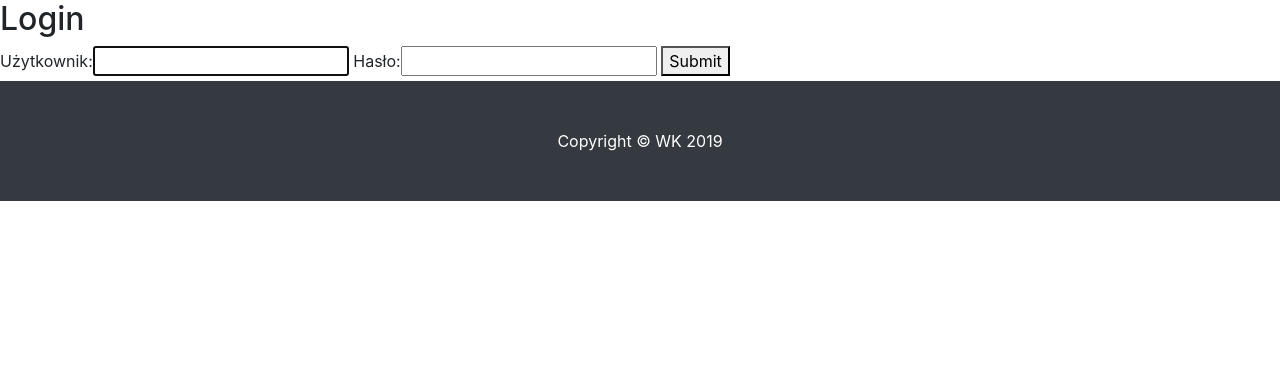
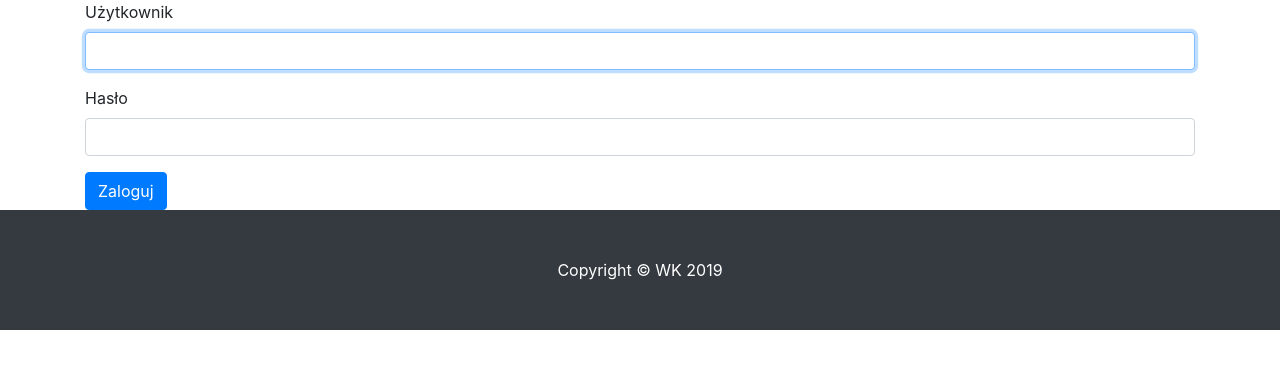
Before and after one commit to Wald-K/sandbox, a Django app: page /authentication/login/ in a window 1280 px wide. Shown: the part 56-425 px from the top of the page. Run offline with Django 3.2, Linux system fonts and the light colour scheme; some libraries are stand-ins or nearby versions.

Commit message:
adding widget_tweaks to forms

```diff
--- a/login_system/templates/login_system/login.html
+++ b/login_system/templates/login_system/login.html
@@ -1,12 +1,25 @@
+
+
 {% extends 'base.html' %}
-{% load crispy_forms_tags %}
+{% load widget_tweaks %}
+{% block content %}
+<div class="container">
+    <div class="row">
+        <div class="col-lg-12">
+        <form method="post">
+            {% csrf_token %}
+            <div class="form-group">
+                <label for="{{form.username.id_for_label}}">{{form.username.label}}</label>
+                {{ form.username|add_class:'form-control'}}
+            </div>
+            <div class="form-group">
+                <label for="{{form.password.id_for_label}}">{{form.password.label}}</label>
+                {{ form.password|add_class:'form-control'}}
+            </div>
+            <button type="submit" class="btn btn-primary">Zaloguj</button>
+        </form>
+        </div>
+    </div>
+</div>
 
-{% block content %}
-<h2>Login</h2>
-<form method="post">
-    {% csrf_token %}
-    {{form}}
-
-    <button type="submit">Submit</button>
-</form>
 {% endblock %}
--- a/sandbox/settings.py
+++ b/sandbox/settings.py
@@ -39,6 +39,7 @@ INSTALLED_APPS = [
     'django.contrib.staticfiles',
     'crispy_forms',
     'mathfilters',
+    'widget_tweaks',
     'login_system',
     'shop',
 ]
--- a/shop/forms.py
+++ b/shop/forms.py
@@ -5,8 +5,3 @@ class CommentForm(forms.ModelForm):
     class Meta:
         model = Comment
         fields = ['content']
-
-    def __init__(self, *args, **kwargs):
-        super(CommentForm, self).__init__(*args, **kwargs)
-        self.fields['content'].widget.attrs = {'class':'form-control', 'rows': 10}
-        self.fields['content'].label = "Treść opinii"
--- a/shop/templates/shop/add_comment.html
+++ b/shop/templates/shop/add_comment.html
@@ -1,4 +1,6 @@
+
 {% extends 'base.html' %}
+{% load widget_tweaks %}
 {% block content %}
 <div class="container">
     <div class="row">
@@ -7,7 +9,7 @@
             {% csrf_token %}
             <div class="form-group">
                 <label for="{{form.content.id_for_label}}">{{form.content.label}}</label>
-                {{ form.content}}
+                {{ form.content|add_class:'form-control'|attr:"rows:10" }}
             </div>
             <button type="submit" class="btn btn-primary">Wyślij komentarz</button>
         </form>
```
